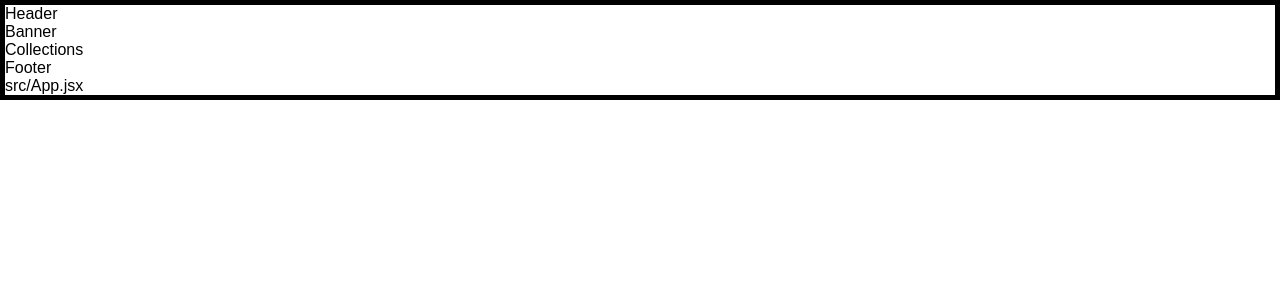
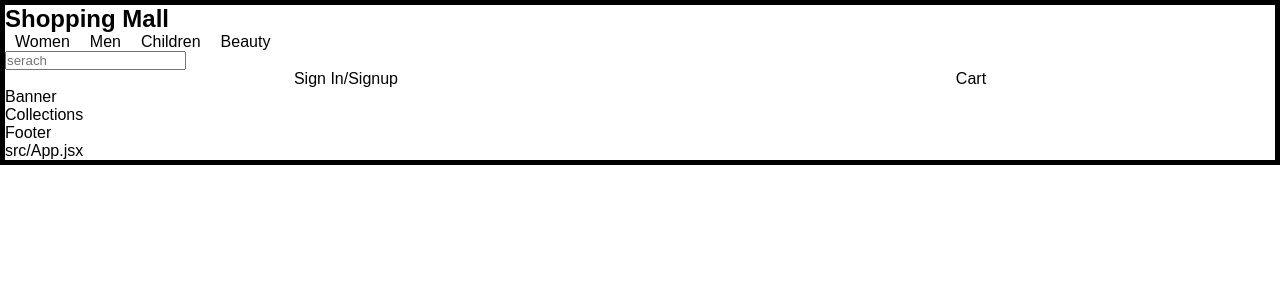
Before and after one commit to rakeshkolipakaace/Simple-shopping-cart, a React (Vite) app in the folder react-shopping/: page / in a window 1280 px wide. Shown: the top 300 px of the page. Built offline with nearby package versions, Linux system fonts and the light colour scheme.

Commit message:
main code

```diff
--- a/react-shopping/src/shoppingfolder/components/Header.jsx
+++ b/react-shopping/src/shoppingfolder/components/Header.jsx
@@ -2,7 +2,27 @@ import React from 'react'
 
 const Header = () => {
   return (
-    <div>Header</div>
+   <>
+
+    <div className="left">
+        <div className="title"><h2>Shopping Mall</h2></div>
+    </div>
+    <div className="center">
+        <ul>
+            <li>Women</li>
+            <li>Men</li>
+            <li>Children</li>
+            <li>Beauty</li>
+        </ul>
+    </div>
+    <div className="search">
+        <input type="text" placeholder='serach'></input>
+    </div>
+    <div className="right">
+        <div className="sign">Sign In/Signup</div>
+        <div className="cart">Cart</div>
+    </div>
+   </>
   )
 }
 
```
